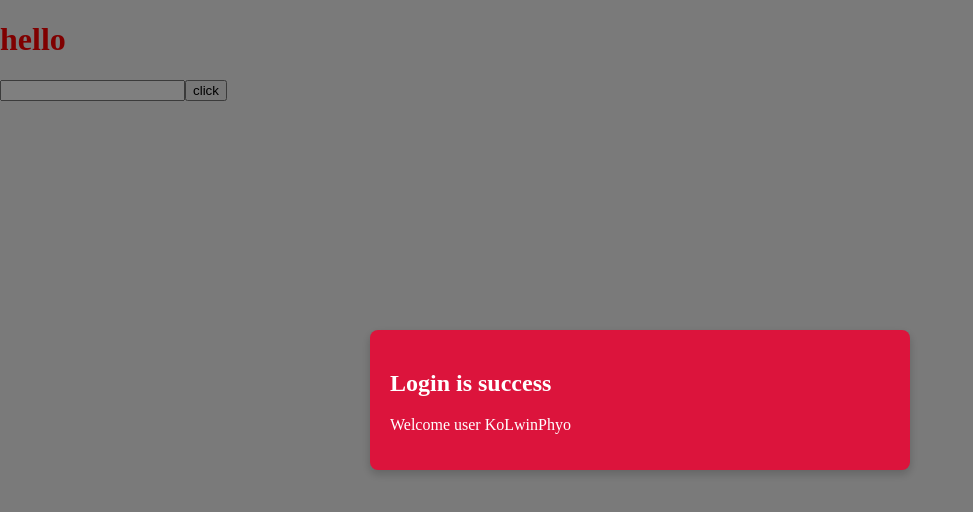
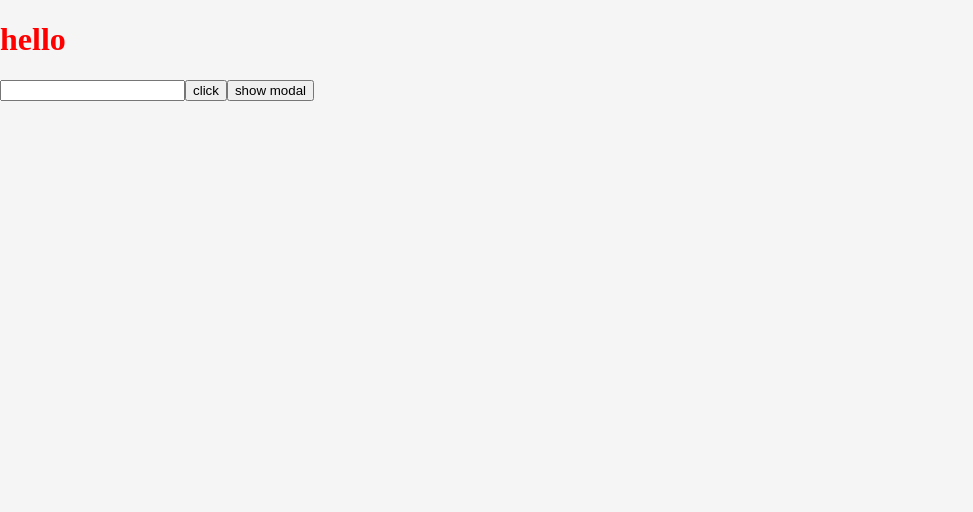
Before and after one commit to KRYPTONITErex/cc_practice2.1-vue_cli-practice1.1, a Vue app: page / in a window 1280 px wide. Shown: the top 512 px of the page, without its empty margins (0-973 px from the left). Built offline with nearby package versions, Linux system fonts and the light colour scheme.

Commit message:
event emit and event modifier

```diff
--- a/src/App.vue
+++ b/src/App.vue
@@ -8,11 +8,16 @@
   <input type="text" ref="name">
   <button @click="clickHandler">click</button>
 
-  <Modal
-    :header="header"
-    :content="content"
-    :theme="theme">
-  </Modal>
+  <div v-if="showModal">
+    <Modal
+      :header="header"
+      :content="content"
+      :theme="theme"
+      @closeModal="showModal = !showModal">
+    </Modal>
+  </div>
+
+  <button @click.shift="showModal = !showModal">show modal</button>
 
 
 </template>
@@ -26,8 +31,9 @@
       return {
         header: "Login is success",
         content: "Welcome user KoLwinPhyo",
-        // theme: "success",
-        theme: "danger"
+        theme: "success",
+        // theme: "danger",
+        showModal: false
       }
     },
     methods: {
--- a/src/components/Modal.vue
+++ b/src/components/Modal.vue
@@ -1,5 +1,5 @@
 <template>
-  <div class="backdrop">
+  <div class="backdrop" @click.self="closeModal">
     <div class="modal" :class="{success: theme === 'success', danger: theme === 'danger'}">
 
       <h2>{{ header }}</h2>
@@ -16,6 +16,12 @@
 <script>
   export default {
     props: ['header', 'content', 'theme'],
+    methods: {
+      closeModal() {
+        // alert('close modal')
+        this.$emit('closeModal')
+      }
+    }
   }
 </script>
 
```
